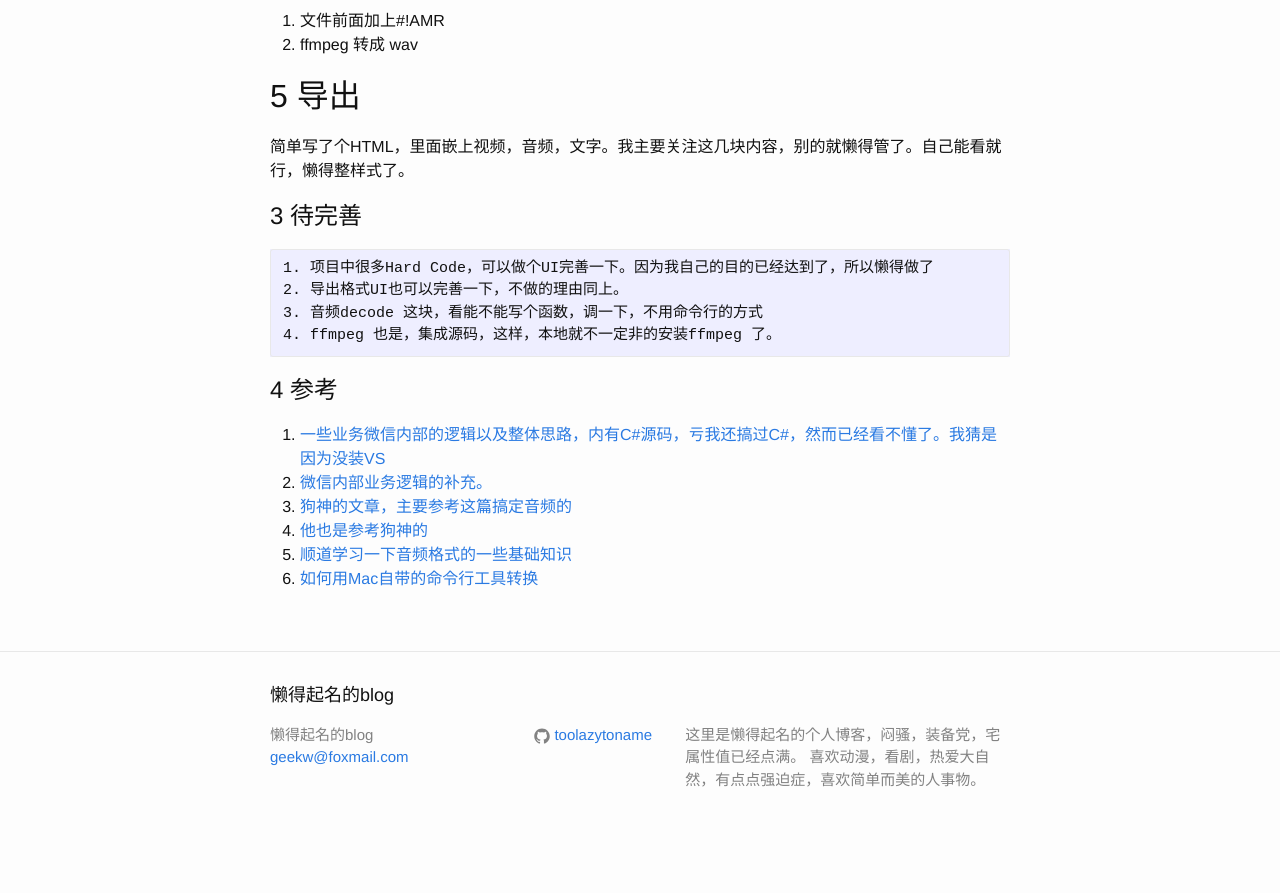
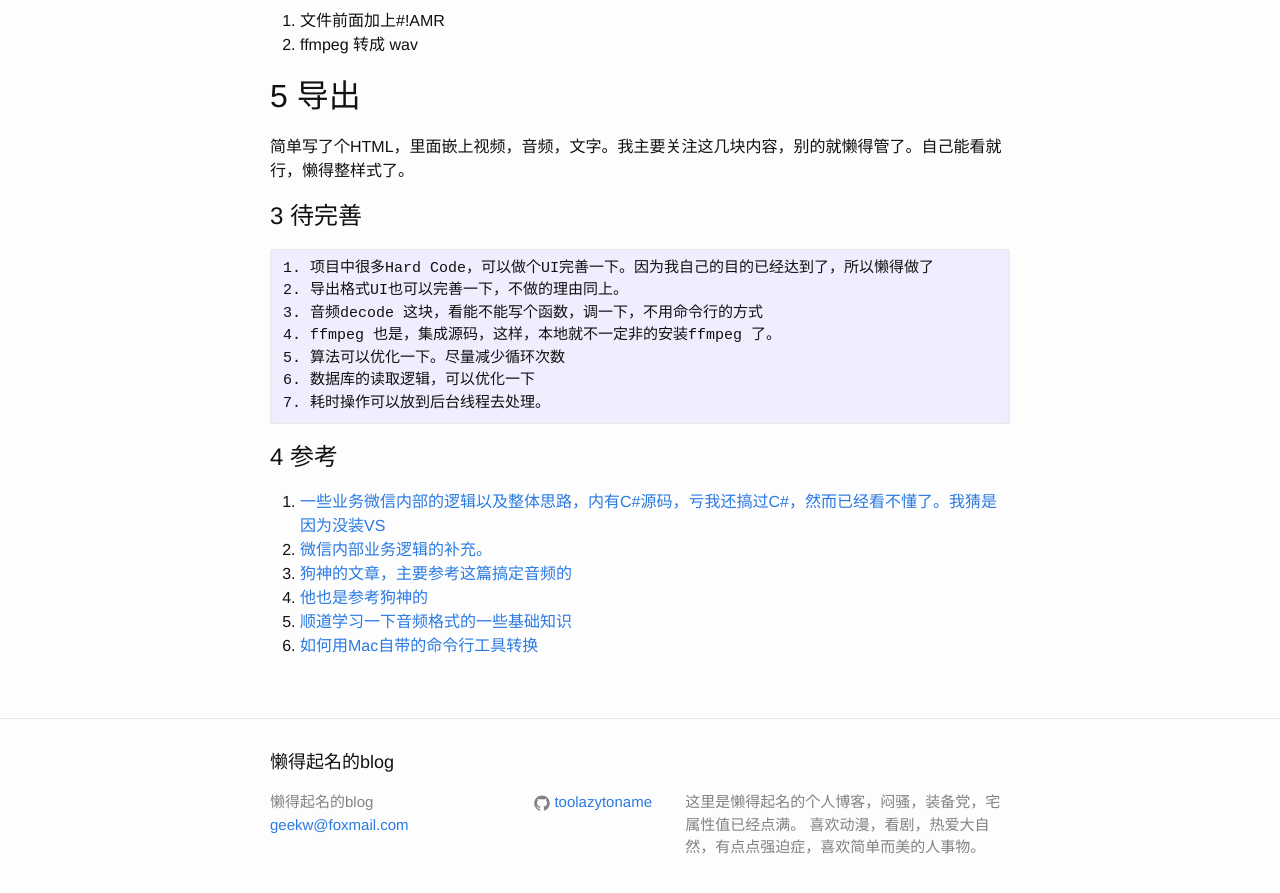
Before and after one commit to toolazytoname/toolazytoname.github.io, a Jekyll site: the page built from _posts/2016-11-26-Wechat-Export.markdown, in a window 1280 px wide and 900 px high, scrolled down 1903 px. Shown: the top 893 px of the window. Built offline with Jekyll 4.4.1, drawn with Linux system fonts in a browser that asks for light colours; before the commit the page ends 2754 px from its top, so only the background shows below that.

Commit message:
edit wechat

```diff
--- a/_posts/2016-11-26-Wechat-Export.markdown
+++ b/_posts/2016-11-26-Wechat-Export.markdown
@@ -103,6 +103,9 @@ silk格式
     2. 导出格式UI也可以完善一下，不做的理由同上。
     3. 音频decode 这块，看能不能写个函数，调一下，不用命令行的方式
     4. ffmpeg 也是，集成源码，这样，本地就不一定非的安装ffmpeg 了。
+    5. 算法可以优化一下。尽量减少循环次数
+    6. 数据库的读取逻辑，可以优化一下
+    7. 耗时操作可以放到后台线程去处理。
 
 
 4 参考
```
